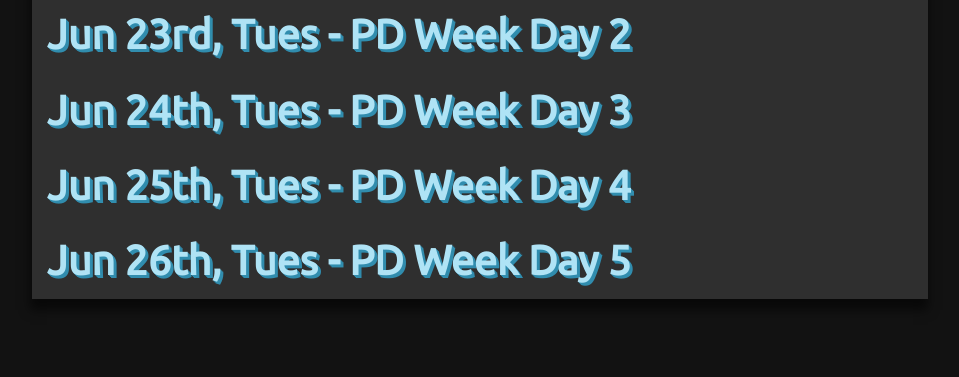
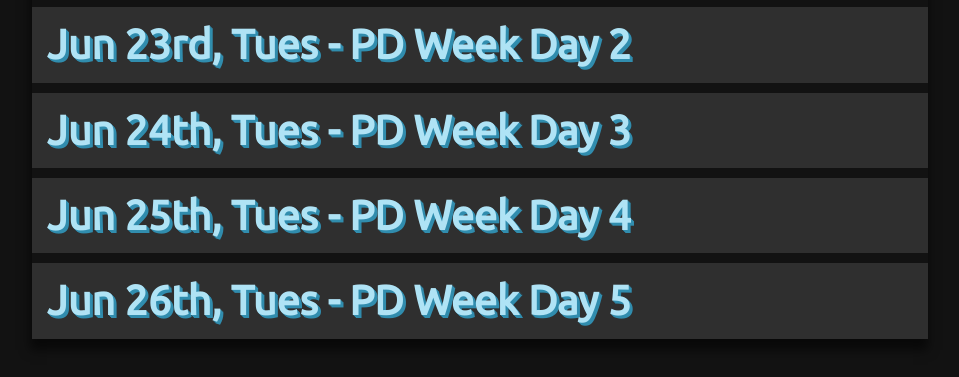
Before and after one commit to DanteASC4/2020PDWeekSchedule, a website built with Parcel: page src/index.pug in a window 1280 px wide. Shown: the part 379-756 px from the top of the page, without its empty margins (160-1119 px from the left). Built offline with nearby package versions, Linux system fonts and the light colour scheme.

Commit message:
Another weird missing code instance fix

```diff
--- a/src/index.pug
+++ b/src/index.pug
@@ -49,6 +49,7 @@ html(lang="en")
             +schedule-block(`Orientation Intro`,`04:00PM - 04:15PM`,`15`,`Run of Show (ROS)`,`https://docs.google.com/document/d/1jhtxGHC7UCje8MEeF1n7AmqumhwPvzJ5qBWErI_g-8Y/edit?usp=sharing`,``,``,``,``,``,``,``,``)(class="bg-yellow   day-1", footerClass="bg-yellow-d")
             +schedule-block(`Growth Mindset`,`04:15PM - 05:15PM`,`60`,``,``,``,``,``,``,``,``,``,``)(class="bg-asc-blue day-1", footerClass="bg-asc-blue-d")
             +schedule-block(`Exit Survey`,`05:15PM - 05:30PM`,`15`,``,``,``,``,``,``,``,``,``,``)(class="bg-green    day-1", footerClass="bg-green-d")        li
+        li
           div#day-2-header.collapsible-header
             h2.title Jun 23rd, Tues - PD Week Day 2
           div.collapsible-body
@@ -65,6 +66,7 @@ html(lang="en")
             +schedule-block(`BREAK3`,`03:30PM - 03:45PM`,`15`,``,``,``,``,``,``,``,``,``,``)(class="bg-dark     day-2", footerClass="bg-dark-d")
             +schedule-block(`Intersectionality`,`03:45PM - 04:45PM`,`60`,`Presentation Slides`,`https://docs.google.com/presentation/d/1aFwf8bCXPT6xVKuu3liG5YnUmdEaSgihmc-s5nuZm3s/edit?usp=sharing`,``,``,``,``,``,``,``,``)(class="bg-asc-blue day-2", footerClass="bg-asc-blue-d")
             +schedule-block(`Exit Survey`,`04:45PM - 05:00PM`,`15`,``,``,``,``,``,``,``,``,``,``)(class="bg-green    day-2", footerClass="bg-green-d")        li
+        li
           div#day-3-header.collapsible-header
             h2.title Jun 24th, Tues - PD Week Day 3
           div.collapsible-body
@@ -79,6 +81,7 @@ html(lang="en")
             +schedule-block(`BREAK3`,`04:30PM - 04:45PM`,`15`,``,``,``,``,``,``,``,``,``,``)(class="bg-dark     day-3", footerClass="bg-dark-d")
             +schedule-block(`Incoming & Returning Instructors`,`04:45PM - 05:45PM`,`60`,`Incoming Instructors Forum`,`https://drive.google.com/open?id=1f7lrwdIrWNcYqm9--GJqHXzBsZeIt_yh4cpXqKmVFwY`,`Returning Instructors Forum`,`https://drive.google.com/open?id=1YGjJMH3P6IvtxzOXsWv1Wd2qNf3fEYIY3I6pjFvEmRI`,``,``,``,``,``,``)(class="bg-purple   day-3", footerClass="bg-purple-d")
             +schedule-block(`Exit Survey`,`05:45PM - 06:00PM`,`15`,``,``,``,``,``,``,``,``,``,``)(class="bg-green    day-3", footerClass="bg-green-d")        li
+        li
           div#day-4-header.collapsible-header
             h2.title Jun 25th, Tues - PD Week Day 4
           div.collapsible-body
@@ -93,6 +96,7 @@ html(lang="en")
             +schedule-block(`Orientation Prep`,`04:15PM - 05:00PM`,`45`,`Orientation Deck`,`https://docs.google.com/presentation/d/1TY6f96Rzitqyp13BujkX0uGtLNsuJGu3EuJE0rEWFOk/edit?usp=sharing`,``,``,``,``,``,``,``,``)(class="bg-green    day-4", footerClass="bg-green-d")
             +schedule-block(`Orientation Break`,`05:00PM - 06:00PM`,`60`,``,``,``,``,``,``,``,``,``,``)(class="bg-dark     day-4", footerClass="bg-dark-d")
             +schedule-block(`Orientation`,`06:00PM - 08:30PM`,`150`,``,``,``,``,``,``,``,``,``,``)(class="bg-green    day-4", footerClass="bg-green-d")        li
+        li
           div#day-5-header.collapsible-header
             h2.title Jun 26th, Tues - PD Week Day 5
           div.collapsible-body
--- a/src/styles.sass
+++ b/src/styles.sass
@@ -40,7 +40,6 @@ html
   color: $light-asc-blue
   font-weight: bold
   font-family: 'Ubuntu', sans-serif
-  transition: all 1s linear
   text-shadow:  1px 1px $dark-asc-blue, 2px 2px $dark-asc-blue, 3px 3px $dark-asc-blue
 
 h2
```
Also changed, not shown: docs/index.html, 2 other files.
